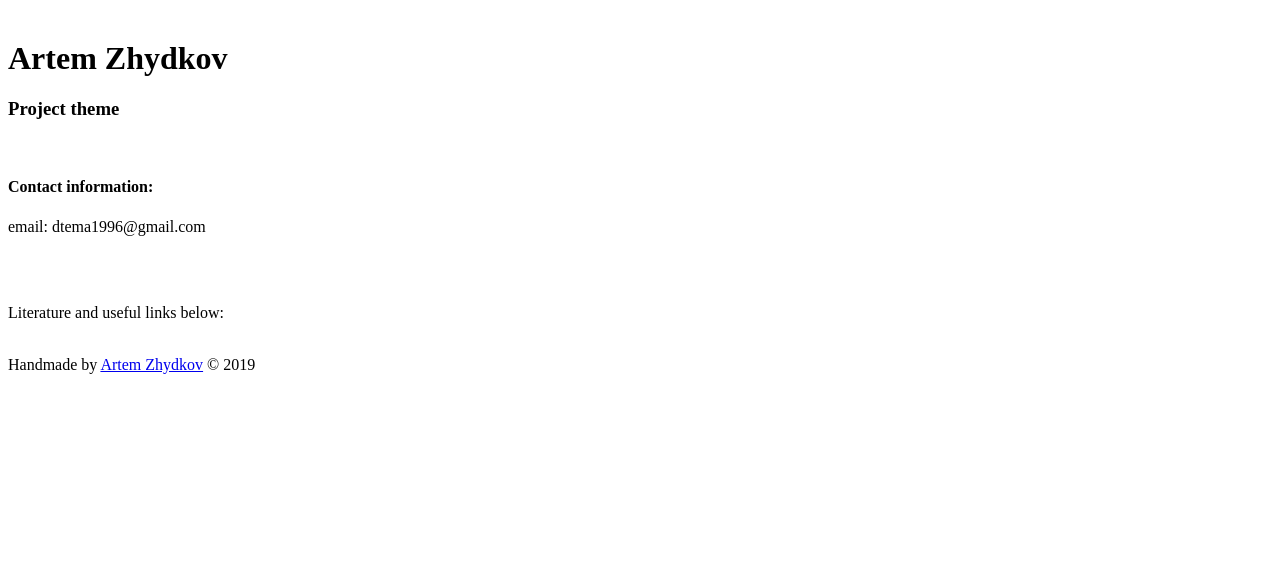
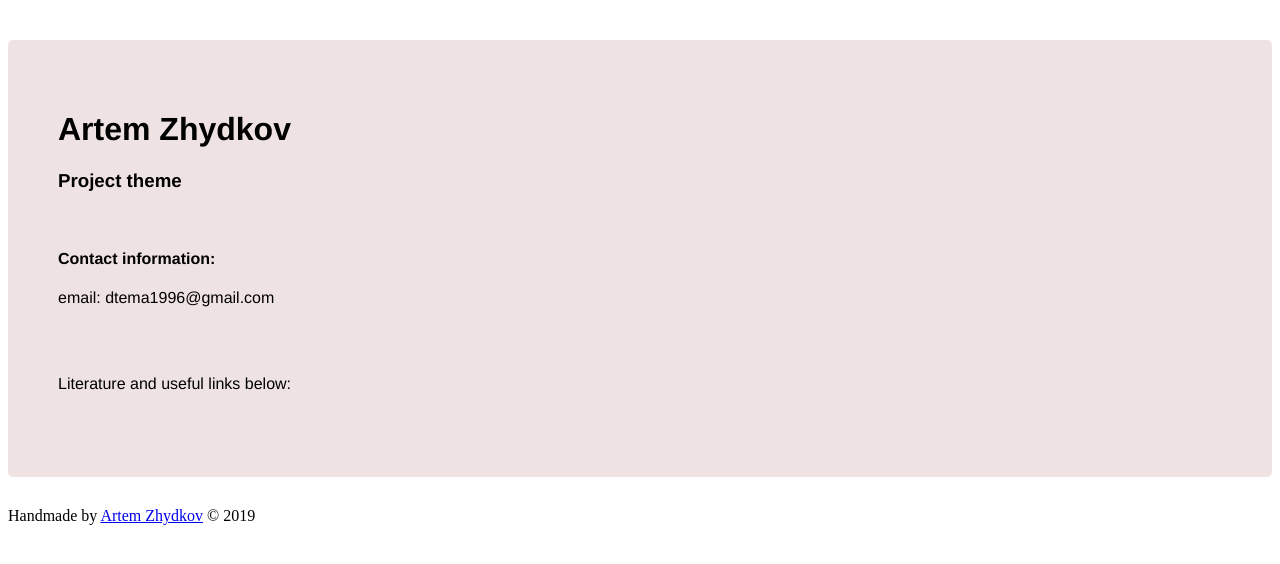
Before and after one commit to Dtema1996/Simple-uni-profile, a plain HTML site: page index.html in a window 1280 px wide. Drawn offline with Linux system fonts and the light colour scheme.

Commit message:
Update index.html

```diff
--- a/index.html
+++ b/index.html
@@ -4,7 +4,7 @@
         body{
             margin-top: 40px;
         }
-        main {
+        .main {
             margin-bottom: 30px;
             font-family: "Helvetica Neue",Helvetica,Arial,sans-serif;
             border-radius: 5px;
@@ -17,8 +17,8 @@
         <div class='container'>
             <div class='main'>
                 <div class='text-center'>
-                    <h1 style={ textAlign='center' }>Artem Zhydkov</h1>
-                    <h3 style={ textAlign='center' }>Project theme</h3>
+                    <h1 style={ text-align='center' }>Artem Zhydkov</h1>
+                    <h3 style={ text-align='center' }>Project theme</h3>
                     <br>
                     <h4>Contact information:</h4>
                     <p>email: dtema1996@gmail.com</p>
```
